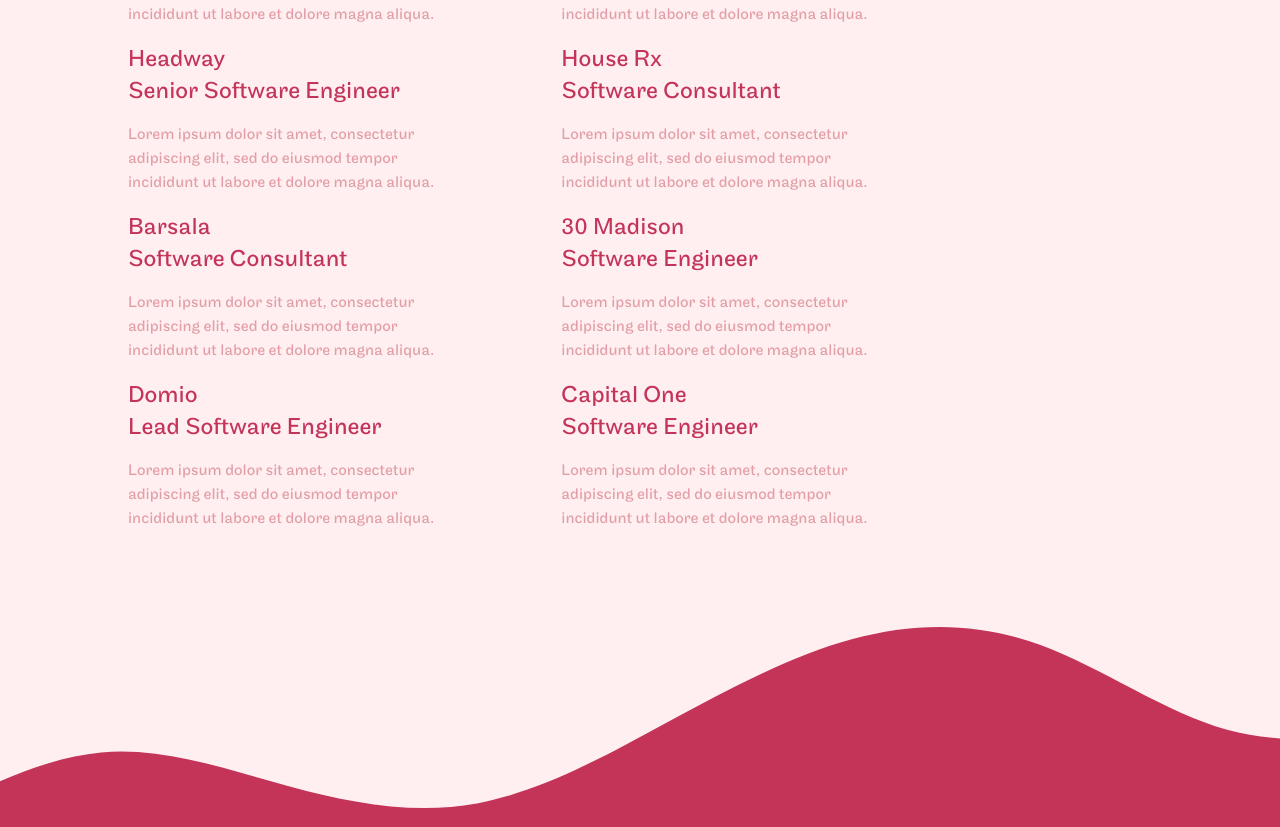
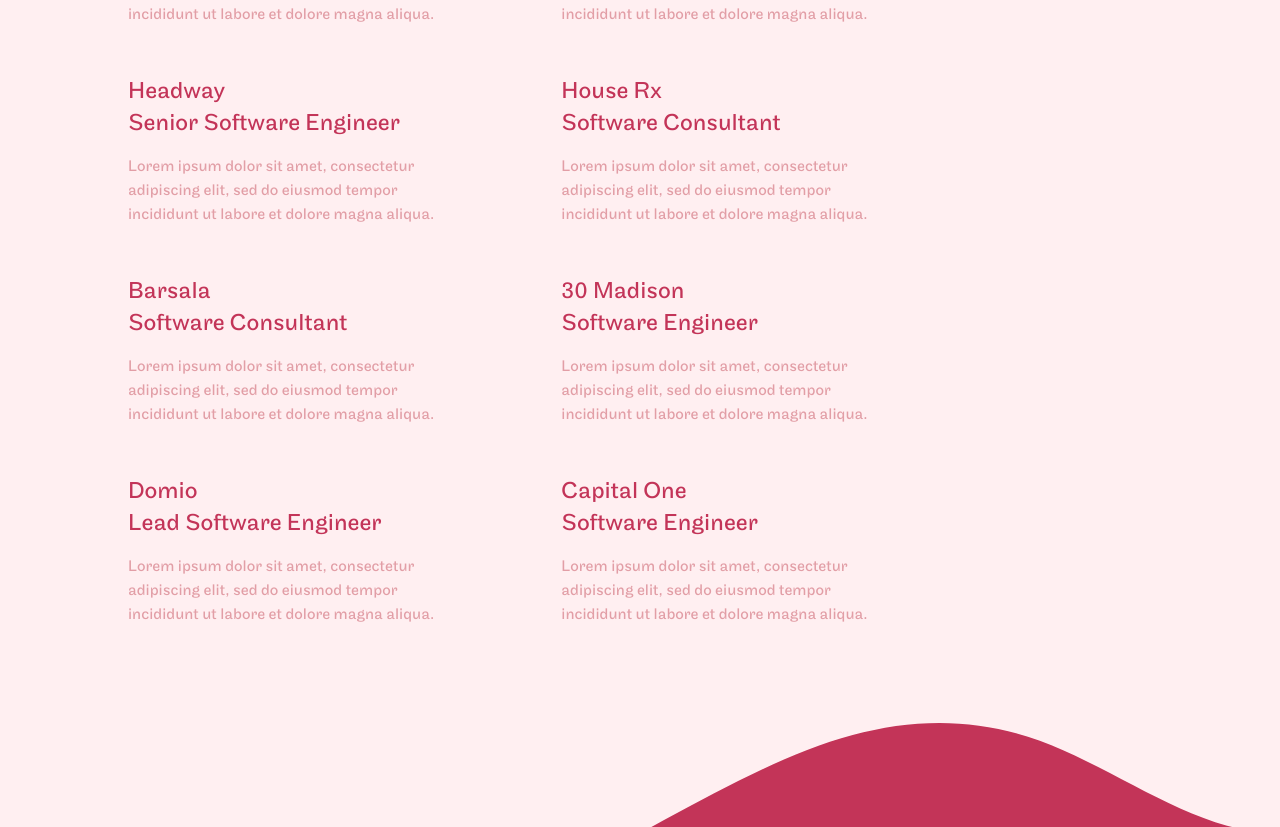
Before and after one commit to AlexKoppara/personal-website, a Next.js app: page / in a window 1280 px wide. Shown: the part 1181-2008 px from the top of the page. Built offline with nearby package versions, Linux system fonts and the light colour scheme.

Commit message:
fix spacing

```diff
--- a/src/app/page.tsx
+++ b/src/app/page.tsx
@@ -31,8 +31,8 @@
             <p className='text-2xl text-maroon'>Maveli Coffee</p>
             <p className='text-2xl text-maroon'>Founder</p>
           </div>
-          <p className='hidden md:block text-darkPink row-start-5 row-end-5 col-start-1 col-end-5'>Lorem ipsum dolor sit amet, consectetur adipiscing elit, sed do eiusmod tempor incididunt ut labore et dolore magna aliqua.</p>
-          <p className='hidden md:block text-darkPink row-start-5 row-end-5 col-start-6 col-end-10'>Lorem ipsum dolor sit amet, consectetur adipiscing elit, sed do eiusmod tempor incididunt ut labore et dolore magna aliqua.</p>
+          <p className='hidden md:block text-darkPink row-start-5 row-end-5 col-start-1 col-end-5 mb-8'>Lorem ipsum dolor sit amet, consectetur adipiscing elit, sed do eiusmod tempor incididunt ut labore et dolore magna aliqua.</p>
+          <p className='hidden md:block text-darkPink row-start-5 row-end-5 col-start-6 col-end-10 mb-8'>Lorem ipsum dolor sit amet, consectetur adipiscing elit, sed do eiusmod tempor incididunt ut labore et dolore magna aliqua.</p>
           <div className='hidden md:block row-start-6 row-end-6 col-start-1 col-end-5'>
             <p className='text-2xl text-maroon'>Headway</p>
             <p className='text-2xl text-maroon'>Senior Software Engineer</p>
@@ -41,8 +41,8 @@
             <p className='text-2xl text-maroon'>House Rx</p>
             <p className='text-2xl text-maroon'>Software Consultant</p>
           </div>
-          <p className='hidden md:block text-darkPink row-start-7 row-end-7 col-start-1 col-end-5'>Lorem ipsum dolor sit amet, consectetur adipiscing elit, sed do eiusmod tempor incididunt ut labore et dolore magna aliqua.</p>
-          <p className='hidden md:block text-darkPink row-start-7 row-end-7 col-start-6 col-end-10'>Lorem ipsum dolor sit amet, consectetur adipiscing elit, sed do eiusmod tempor incididunt ut labore et dolore magna aliqua.</p>
+          <p className='hidden md:block text-darkPink row-start-7 row-end-7 col-start-1 col-end-5 mb-8'>Lorem ipsum dolor sit amet, consectetur adipiscing elit, sed do eiusmod tempor incididunt ut labore et dolore magna aliqua.</p>
+          <p className='hidden md:block text-darkPink row-start-7 row-end-7 col-start-6 col-end-10 mb-8'>Lorem ipsum dolor sit amet, consectetur adipiscing elit, sed do eiusmod tempor incididunt ut labore et dolore magna aliqua.</p>
           <div className='hidden md:block row-start-8 row-end-8 col-start-1 col-end-5'>
             <p className='text-2xl text-maroon'>Barsala</p>
             <p className='text-2xl text-maroon'>Software Consultant</p>
@@ -51,8 +51,8 @@
             <p className='text-2xl text-maroon'>30 Madison</p>
             <p className='text-2xl text-maroon'>Software Engineer</p>
           </div>
-          <p className='hidden md:block text-darkPink row-start-9 row-end-9 col-start-1 col-end-5'>Lorem ipsum dolor sit amet, consectetur adipiscing elit, sed do eiusmod tempor incididunt ut labore et dolore magna aliqua.</p>
-          <p className='hidden md:block text-darkPink row-start-9 row-end-9 col-start-6 col-end-10'>Lorem ipsum dolor sit amet, consectetur adipiscing elit, sed do eiusmod tempor incididunt ut labore et dolore magna aliqua.</p>
+          <p className='hidden md:block text-darkPink row-start-9 row-end-9 col-start-1 col-end-5 mb-8'>Lorem ipsum dolor sit amet, consectetur adipiscing elit, sed do eiusmod tempor incididunt ut labore et dolore magna aliqua.</p>
+          <p className='hidden md:block text-darkPink row-start-9 row-end-9 col-start-6 col-end-10 mb-8'>Lorem ipsum dolor sit amet, consectetur adipiscing elit, sed do eiusmod tempor incididunt ut labore et dolore magna aliqua.</p>
           <div className='hidden md:block row-start-10 row-end-10 col-start-1 col-end-5'>
             <p className='text-2xl text-maroon'>Domio</p>
             <p className='text-2xl text-maroon'>Lead Software Engineer</p>
@@ -61,47 +61,47 @@
             <p className='text-2xl text-maroon'>Capital One</p>
             <p className='text-2xl text-maroon'>Software Engineer</p>
           </div>
-          <p className='hidden md:block text-darkPink row-start-11 row-end-11 col-start-1 col-end-5'>Lorem ipsum dolor sit amet, consectetur adipiscing elit, sed do eiusmod tempor incididunt ut labore et dolore magna aliqua.</p>
-          <p className='hidden md:block text-darkPink row-start-11 row-end-11 col-start-6 col-end-10 mb-14 md:mb-24'>Lorem ipsum dolor sit amet, consectetur adipiscing elit, sed do eiusmod tempor incididunt ut labore et dolore magna aliqua.</p>
+          <p className='hidden md:block text-darkPink row-start-11 row-end-11 col-start-1 col-end-5 mb-24'>Lorem ipsum dolor sit amet, consectetur adipiscing elit, sed do eiusmod tempor incididunt ut labore et dolore magna aliqua.</p>
+          <p className='hidden md:block text-darkPink row-start-11 row-end-11 col-start-6 col-end-10 mb-24'>Lorem ipsum dolor sit amet, consectetur adipiscing elit, sed do eiusmod tempor incididunt ut labore et dolore magna aliqua.</p>
           {/* end desktop view */}
 
           {/* mobile view */}
-          <div className='block md:hidden row-start-4 row-end-4 col-span-full'>
+          <div className='block md:hidden row-start-4 row-end-4 col-span-full mb-6'>
             <p className='text-2xl text-maroon'>Juniper (YC W21)</p>
             <p className='text-2xl text-maroon'>Founding Software Engineer</p>
             <p className='text-darkPink'>Lorem ipsum dolor sit amet, consectetur adipiscing elit, sed do eiusmod tempor incididunt ut labore et dolore magna aliqua.</p>
           </div>
-          <div className='block md:hidden row-start-5 row-end-5 col-span-full'>
+          <div className='block md:hidden row-start-5 row-end-5 col-span-full mb-6'>
             <p className='text-2xl text-maroon'>Maveli Coffee</p>
             <p className='text-2xl text-maroon'>Founder</p>
             <p className='text-darkPink'>Lorem ipsum dolor sit amet, consectetur adipiscing elit, sed do eiusmod tempor incididunt ut labore et dolore magna aliqua.</p>
           </div>
-          <div className='block md:hidden row-start-6 row-end-6 col-span-full'>
+          <div className='block md:hidden row-start-6 row-end-6 col-span-full mb-6'>
             <p className='text-2xl text-maroon'>Headway</p>
             <p className='text-2xl text-maroon'>Senior Software Engineer</p>
             <p className='text-darkPink'>Lorem ipsum dolor sit amet, consectetur adipiscing elit, sed do eiusmod tempor incididunt ut labore et dolore magna aliqua.</p>
           </div>
-          <div className='block md:hidden row-start-7 row-end-7 col-span-full'>
+          <div className='block md:hidden row-start-7 row-end-7 col-span-full mb-6'>
             <p className='text-2xl text-maroon'>House Rx</p>
             <p className='text-2xl text-maroon'>Software Consultant</p>
             <p className='text-darkPink'>Lorem ipsum dolor sit amet, consectetur adipiscing elit, sed do eiusmod tempor incididunt ut labore et dolore magna aliqua.</p>
           </div>
-          <div className='block md:hidden row-start-8 row-end-8 col-span-full'>
+          <div className='block md:hidden row-start-8 row-end-8 col-span-full mb-6'>
             <p className='text-2xl text-maroon'>Barsala</p>
             <p className='text-2xl text-maroon'>Software Consultant</p>
             <p className='text-darkPink'>Lorem ipsum dolor sit amet, consectetur adipiscing elit, sed do eiusmod tempor incididunt ut labore et dolore magna aliqua.</p>
           </div>
-          <div className='block md:hidden row-start-9 row-end-9 col-span-full'>
+          <div className='block md:hidden row-start-9 row-end-9 col-span-full mb-6'>
             <p className='text-2xl text-maroon'>30 Madison</p>
             <p className='text-2xl text-maroon'>Software Engineer</p>
             <p className='text-darkPink'>Lorem ipsum dolor sit amet, consectetur adipiscing elit, sed do eiusmod tempor incididunt ut labore et dolore magna aliqua.</p>
           </div>
-          <div className='block md:hidden row-start-10 row-end-10 col-span-full'>
+          <div className='block md:hidden row-start-10 row-end-10 col-span-full mb-6'>
             <p className='text-2xl text-maroon'>Domio</p>
             <p className='text-2xl text-maroon'>Lead Software Engineer</p>
             <p className='text-darkPink'>Lorem ipsum dolor sit amet, consectetur adipiscing elit, sed do eiusmod tempor incididunt ut labore et dolore magna aliqua.</p>
           </div>
-          <div className='block md:hidden row-start-11 row-end-11 col-span-full mb-14 md:mb-24'>
+          <div className='block md:hidden row-start-11 row-end-11 col-span-full mb-14'>
             <p className='text-2xl text-maroon'>Capital One</p>
             <p className='text-2xl text-maroon'>Software Engineer</p>
             <p className='text-darkPink'>Lorem ipsum dolor sit amet, consectetur adipiscing elit, sed do eiusmod tempor incididunt ut labore et dolore magna aliqua.</p>
```
